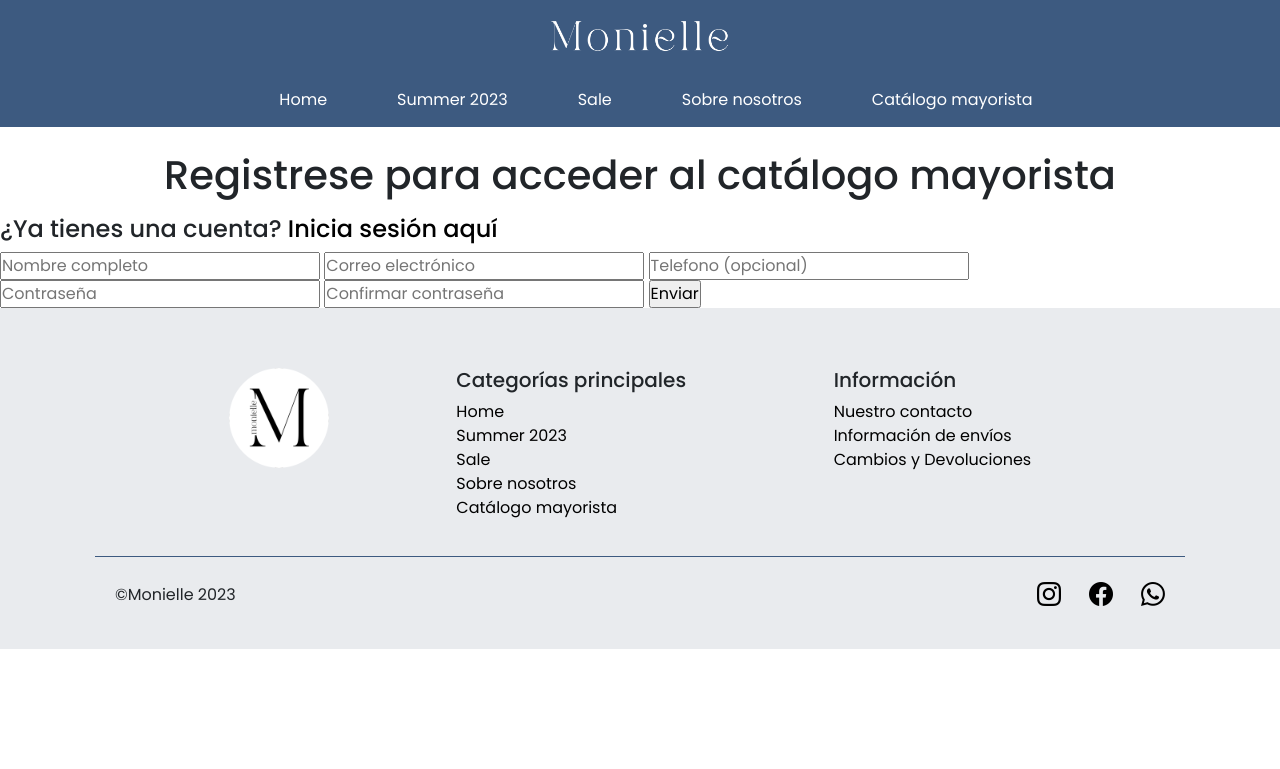
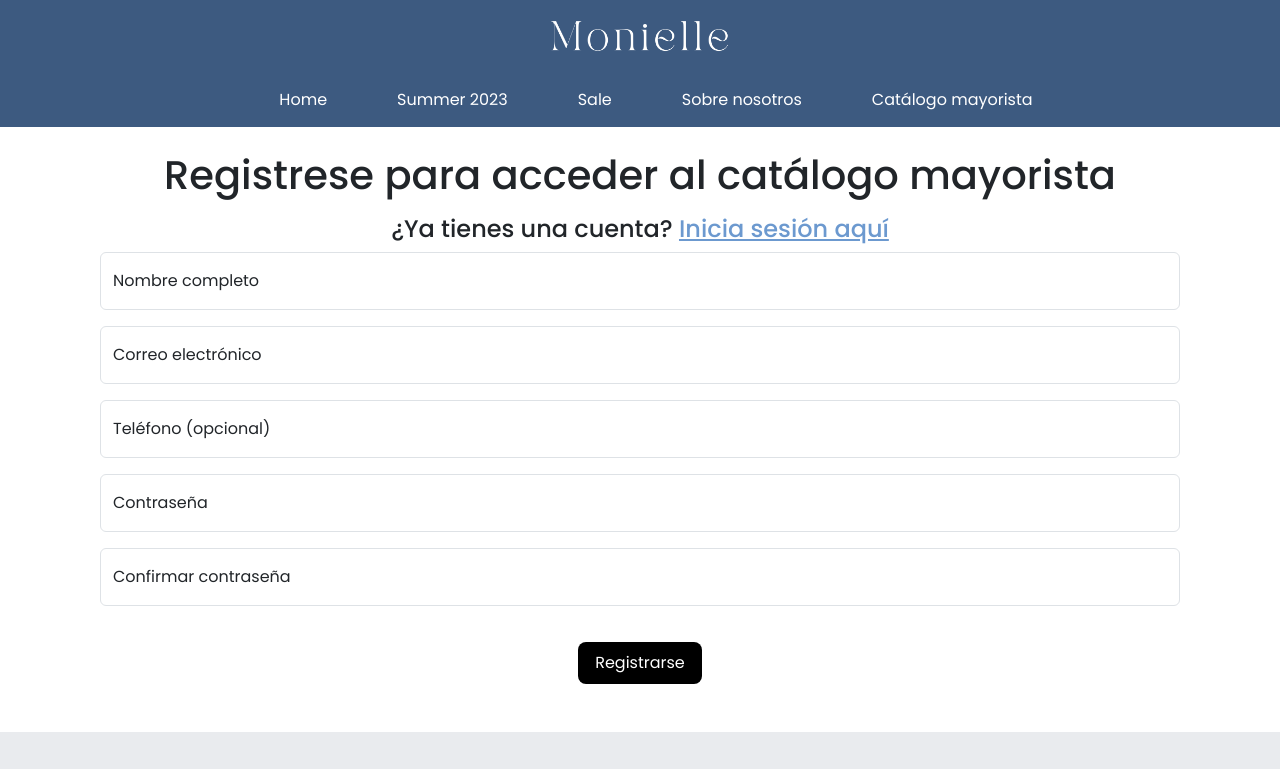
Before and after one commit to Belen-mitetiero/proyecto-monielle, a plain HTML site: page pages/catalogo.html in a window 1280 px wide. Shown: the top 769 px of the page. Drawn offline with nearby package versions, Linux system fonts and the light colour scheme.

Commit message:
page-catalogo

```diff
--- a/pages/catalogo.html
+++ b/pages/catalogo.html
@@ -100,6 +100,8 @@
             </nav>
     </header>
 
+
+    <main class="container-sign-in">
         <section class="sign-in">
             <div>
                 <h1 class="tittle-h1">
@@ -112,17 +114,39 @@
                     </span>
                 </h4>
             </div>
-        <div>
-            <form action="">
-                <input type="text" name="nombre" placeholder="Nombre completo">
-                <input type="email" name="email" placeholder="Correo electrónico">
-                <input type="number" name="telefono" placeholder="Telefono (opcional)">
-                <input type="password" name="contrasena" placeholder="Contraseña">
-                <input type="password" name="rep-contrasena" placeholder="Confirmar contraseña">
-                <input type="submit" value="Enviar">
+
+            <form>
+                <div class="form-floating mb-3">
+                    <input type="text" class="form-control" id="floatingName-cat" placeholder="Nombre completo" required>
+                    <label for="floatingName-cat">Nombre completo</label>
+                </div>
+
+                <div class="form-floating mb-3">
+                    <input type="email" class="form-control" id="floatingEmail-cat" placeholder="nombre@example.com" required>
+                    <label for="floatingEmail-cat">Correo electrónico</label>
+                </div>
+
+                <div class="form-floating mb-3">
+                    <input type="number" class="form-control" id="floatingNumber-cat" placeholder="Teléfono (opcional)">
+                    <label for="floatingNumber-cat">Teléfono (opcional)</label>
+                </div>
+
+                <div class="form-floating mb-3">
+                    <input type="password" class="form-control" id="floatingPassword-cat" placeholder="Contraseña" required>
+                    <label for="floatingPassword">Contraseña</label>
+                </div>
+
+                <div class="form-floating mb-3">
+                    <input type="password" class="form-control" id="floatingPassword-cat" placeholder="Confirmar contraseña" required>
+                    <label for="floatingPassword">Confirmar contraseña</label>
+                </div>
+
+
+                <button type="submit" class="btn">Registrarse</button>
             </form>
-        </div>
         </section>
+    </main>
+
 
    <!-- FOOTER!! -->
     <footer id="footer">
--- a/sass/_catalogo.scss
+++ b/sass/_catalogo.scss
@@ -0,0 +1,21 @@
+.container-sign-in {
+    margin: 0px 100px;
+    text-align: center;
+    .btn {
+        background-color: #000000;
+        padding: 8px 16px;
+        margin: 20px 0px 48px;
+        text-decoration: none;
+        border-radius: 8px;
+        color: #ffffff;
+        &:hover {
+            background-color: #102641;
+            color: #ffffff;
+        }
+    }
+    a {
+        color: #6c99cf;
+        text-decoration: underline;
+    }
+
+}
--- a/sass/main.scss
+++ b/sass/main.scss
@@ -381,3 +381,20 @@ h1{
         padding-top: 79px;
     }
 }
+
+
+
+
+
+
+/* PÁGINA CATÁLOGO MAYORISTA*/
+@media screen and (max-width: 768px) {
+    .container-sign-in {
+        margin: 0px 40px;
+    }
+}
+@media screen and (max-width: 860px) {
+    .container-sign-in {
+        padding-top: 79px;
+    }
+}
```
Also changed, not shown: pages/nosotros.html (+8 -10 lines), sass/main.css, 1 other file. Lines whose indentation alone changed are shown as unchanged.
